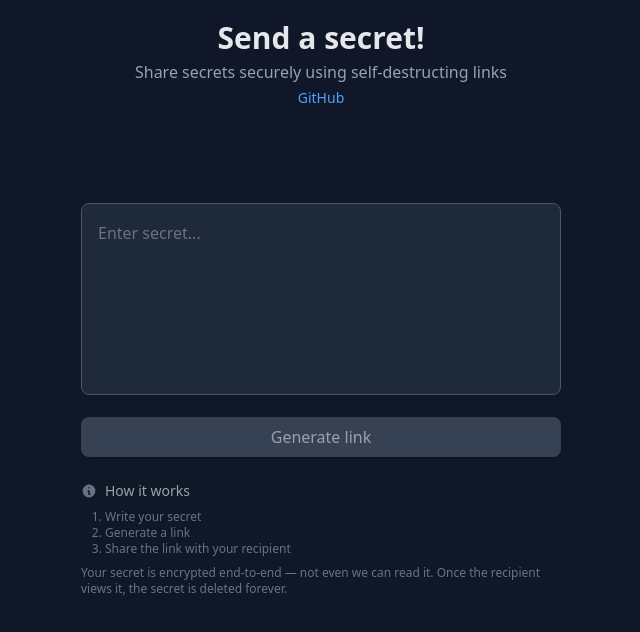
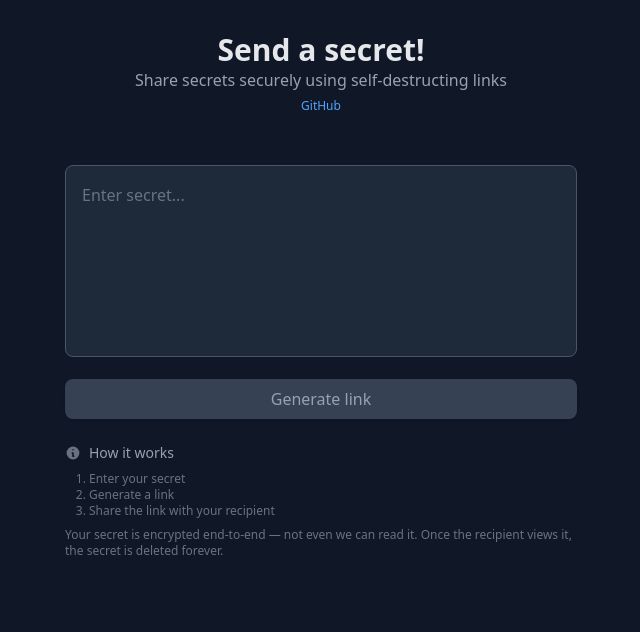
Before and after one commit to magarpratik/send-a-secret, a SvelteKit app in the folder frontend/: page / in a window 1280 px wide. Shown: the top 632 px of the page, without its empty margins (319-959 px from the left). Built offline with nearby package versions, Linux system fonts and the light colour scheme.

Commit message:
update CSS

```diff
--- a/frontend/src/routes/+page.svelte
+++ b/frontend/src/routes/+page.svelte
@@ -23,27 +23,25 @@
 	}
 </script>
 
-<div class="relative min-h-screen bg-gray-900">
-	<div class="fixed top-0 z-10 w-full bg-gray-900/90 py-5 text-center backdrop-blur-sm">
-		<h1 class="mb-1 text-3xl font-bold text-gray-200">Send a secret!</h1>
-		<p class="font-light text-gray-400">Share secrets securely using self-destructing links</p>
+<div class="min-h-screen flex flex-col items-center bg-gray-900 px-4 py-8">
+	<div class="text-center">
+		<h1 class="text-2xl sm:text-3xl font-bold text-gray-200">Send a secret!</h1>
+		<p class="text-sm sm:text-base font-light text-gray-400">
+			Share secrets securely using self-destructing links
+		</p>
 		<a
 			href="https://github.com/magarpratik/send-a-secret"
 			target="_blank"
-			class="mt-1 inline-block text-sm text-blue-400 hover:text-blue-300">GitHub</a
+			class="text-xs text-blue-400 hover:text-blue-300">GitHub</a
 		>
 	</div>
 
-	<div
-		class="absolute top-1/2 left-1/2 w-full max-w-lg -translate-x-1/2 -translate-y-1/2 transform px-4"
-	>
-		<div class="space-y-4">
-			<label for="secret" class="sr-only">Secret message</label>
+	<div class="flex flex-col items-center justify-center flex-1 w-full max-w-lg space-y-6 pb-20 sm:pb-40">
+		<div class="w-full space-y-4">
 			<textarea
-				id="secret"
-				class="h-48 w-full resize-none rounded-lg border border-gray-600 bg-gray-800 p-4 leading-relaxed text-white placeholder-gray-500 focus:ring-2 focus:ring-indigo-500 focus:outline-none"
 				bind:value={secret}
 				placeholder="Enter secret..."
+				class="h-36 sm:h-48 w-full resize-none rounded-lg border border-gray-600 bg-gray-800 p-4 leading-relaxed text-white placeholder-gray-500 focus:ring-2 focus:ring-indigo-500 focus:outline-none"
 				autocorrect="off"
 				autocomplete="off"
 				autocapitalize="off"
@@ -51,15 +49,15 @@
 			></textarea>
 
 			<button
-				class="w-full rounded-lg bg-indigo-500 px-6 py-2 text-white shadow-sm transition-colors duration-200 hover:bg-indigo-600 hover:shadow-md disabled:cursor-not-allowed disabled:bg-gray-700 disabled:text-gray-400"
 				onclick={generateLink}
 				disabled={!secret}
+				class="w-full rounded-lg bg-indigo-500 py-2 text-white shadow-sm transition-colors duration-200 hover:bg-indigo-600 disabled:cursor-not-allowed disabled:bg-gray-700 disabled:text-gray-400"
 			>
 				Generate link
 			</button>
 		</div>
 
-		<div class="mt-6">
+		<div class="w-full">
 			<div class="mb-2 flex items-center gap-2">
 				<svg class="h-4 w-4 flex-shrink-0 text-gray-500" fill="currentColor" viewBox="0 0 20 20">
 					<path
@@ -70,13 +68,11 @@
 				</svg>
 				<h3 class="text-sm font-medium text-gray-400">How it works</h3>
 			</div>
-			<div class="mb-2 px-6">
-				<ol class="list-decimal text-xs text-gray-500">
-					<li>Write your secret</li>
-					<li>Generate a link</li>
-					<li>Share the link with your recipient</li>
-				</ol>
-			</div>
+			<ol class="mb-2 list-decimal pl-6 text-xs text-gray-500">
+				<li>Enter your secret</li>
+				<li>Generate a link</li>
+				<li>Share the link with your recipient</li>
+			</ol>
 			<p class="text-xs text-gray-500">
 				Your secret is encrypted end-to-end — not even we can read it. Once the recipient views it,
 				the secret is deleted forever.
```
